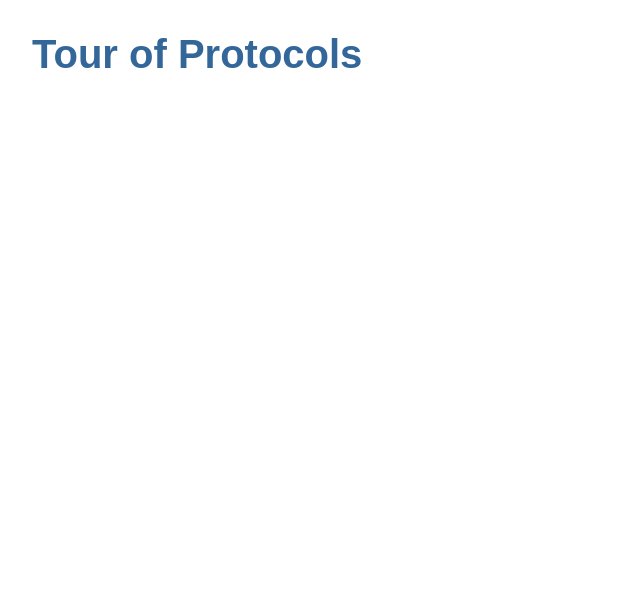
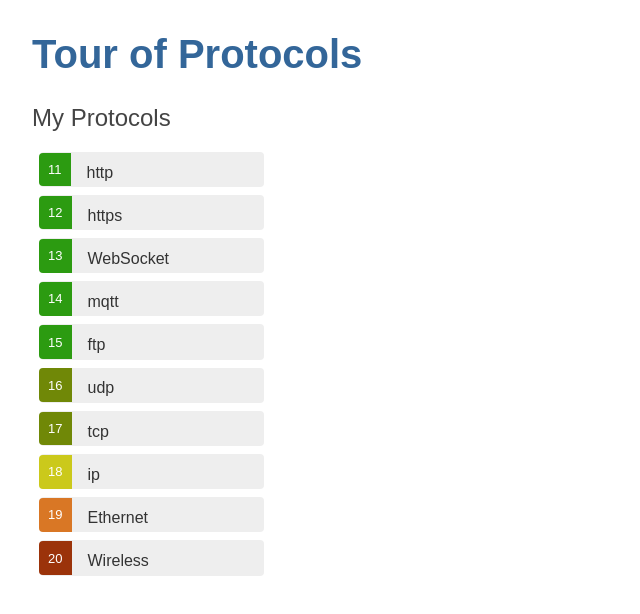
Before and after one commit to IvanYankovskiy/angular-sandbox, an Angular app: page / in a window 1280 px wide. Shown: the top 614 px of the page, without its empty margins (0-640 px from the left). Built offline with nearby package versions, Linux system fonts and the light colour scheme.

Commit message:
2. Display a List

```diff
--- a/src/app/app.component.html
+++ b/src/app/app.component.html
@@ -1 +1,2 @@
 <h1>{{title}}</h1>
+<app-protocols></app-protocols>
--- a/src/app/displaying-data/displaying-data.component.html
+++ /dev/null
@@ -1,9 +0,0 @@
-<h1>{{title}}</h1>
-<h2>My favorite protocol is: {{myProtocol.name | uppercase }}</h2>
-<p>Protocols:</p>
-<ul>
-  <li *ngFor="let protocol of protocols">
-    {{ protocol.name }}
-  </li>
-</ul>
-<p *ngIf="protocols.length > 3">There are many protocols!</p>
--- a/src/app/displaying-data/displaying-data.component.ts
+++ /dev/null
@@ -1,24 +0,0 @@
-import { Component, OnInit } from '@angular/core';
-import {Protocol} from './protocol';
-
-@Component({
-  selector: 'app-displaying-data',
-  templateUrl: './displaying-data.component.html',
-  styleUrls: ['./displaying-data.component.css']
-})
-export class DisplayingDataComponent implements OnInit {
-  title = 'Tour of Protocols';
-  protocols = [
-    new Protocol(1, 'Http'),
-    new Protocol(12, 'WebSocket'),
-    new Protocol(23, 'SMTP'),
-    new Protocol(32, 'FTP')
-  ];
-  myProtocol = this.protocols[0];
-  constructor() {
-  }
-
-  ngOnInit() {
-  }
-
-}
--- a/src/app/displaying-data/protocol.ts
+++ /dev/null
@@ -1,6 +0,0 @@
-export class Protocol {
-
-  constructor(
-    public id: number,
-    public name: string) { }
-}
--- /dev/null
+++ b/src/app/model/mock-protocols.ts
@@ -0,0 +1,14 @@
+import {Protocol} from './protocol';
+
+export const PROTOCOLS: Protocol[] = [
+  { id: 11, name: 'http', osi: 'application'},
+  { id: 12, name: 'https', osi: 'application' },
+  { id: 13, name: 'WebSocket', osi: 'application' },
+  { id: 14, name: 'mqtt', osi: 'application' },
+  { id: 15, name: 'ftp', osi: 'application' },
+  { id: 16, name: 'udp', osi: 'transport' },
+  { id: 17, name: 'tcp', osi: 'transport' },
+  { id: 18, name: 'ip', osi: 'network' },
+  { id: 19, name: 'Ethernet', osi: 'datalink' },
+  { id: 20, name: 'Wireless', osi: 'physical' }
+];
--- /dev/null
+++ b/src/app/model/protocol.ts
@@ -0,0 +1,5 @@
+export interface Protocol {
+  id: number;
+  name: string;
+  osi: string;
+}
--- /dev/null
+++ b/src/app/protocols/protocols.component.css
@@ -0,0 +1,62 @@
+/* HeroesComponent's private CSS styles */
+.protocols {
+  margin: 0 0 2em 0;
+  list-style-type: none;
+  padding: 0;
+  width: 15em;
+}
+.protocols li {
+  cursor: pointer;
+  position: relative;
+  left: 0;
+  background-color: #EEE;
+  margin: .5em;
+  padding: .3em 0;
+  height: 1.6em;
+  border-radius: 4px;
+}
+.protocols li:hover {
+  color: #607D8B;
+  background-color: #DDD;
+  left: .1em;
+}
+.protocols li.selected {
+  background-color: #CFD8DC;
+  color: white;
+}
+.protocols li.selected:hover {
+  background-color: #BBD8DC;
+  color: white;
+}
+.protocols .badge {
+  display: inline-block;
+  font-size: small;
+  color: white;
+  padding: 0.8em 0.7em 0 0.7em;
+  background-color:#405061;
+  line-height: 1em;
+  position: relative;
+  left: -1px;
+  top: -4px;
+  height: 1.8em;
+  margin-right: .8em;
+  border-radius: 4px 0 0 4px;
+}
+.protocols .badge.application,
+.protocols .badge.presentation,
+.protocols .badge.session
+{
+  background-color: #2c9b11;
+}
+.protocols .badge.transport {
+  background-color: #708807;
+}
+.protocols .badge.network {
+  background-color: #cbc91b;
+}
+.protocols .badge.datalink {
+  background-color: #d97725;
+}
+.protocols .badge.physical {
+  background-color: #9b330a;
+}
--- /dev/null
+++ b/src/app/protocols/protocols.component.html
@@ -0,0 +1,15 @@
+<h2>My Protocols</h2>
+<ul class="protocols">
+  <li *ngFor="let protocol of protocols" (click)="onSelect(protocol)" [class.selected]="protocol === selectedProtocol">
+    <span class="badge" [ngClass]="protocol.osi">{{protocol.id}}</span> {{protocol.name}}
+  </li>
+</ul>
+<div *ngIf="selectedProtocol">
+<h2>{{selectedProtocol.name | uppercase}} Details</h2>
+<div><span>id: </span>{{selectedProtocol.id}}</div>
+<div>
+  <label>name:
+    <input [(ngModel)]="selectedProtocol.name" placeholder="name"/>
+  </label>
+</div>
+</div>
--- /dev/null
+++ b/src/app/protocols/protocols.component.ts
@@ -0,0 +1,23 @@
+import { Component, OnInit } from '@angular/core';
+import {Protocol} from '../model/protocol';
+import {PROTOCOLS} from '../model/mock-protocols';
+
+@Component({
+  selector: 'app-protocols',
+  templateUrl: './protocols.component.html',
+  styleUrls: ['./protocols.component.css']
+})
+export class ProtocolsComponent implements OnInit {
+  protocols = PROTOCOLS;
+  selectedProtocol: Protocol;
+
+  constructor() { }
+
+  ngOnInit() {
+  }
+
+  onSelect(protocol: Protocol): void {
+    this.selectedProtocol = protocol;
+  }
+
+}
```
Also changed, not shown: src/app/app.module.ts (+5 -3 lines), src/app/displaying-data/displaying-data.component.css (deleted), 2 other files (tests, documents, lock files or other folders).
